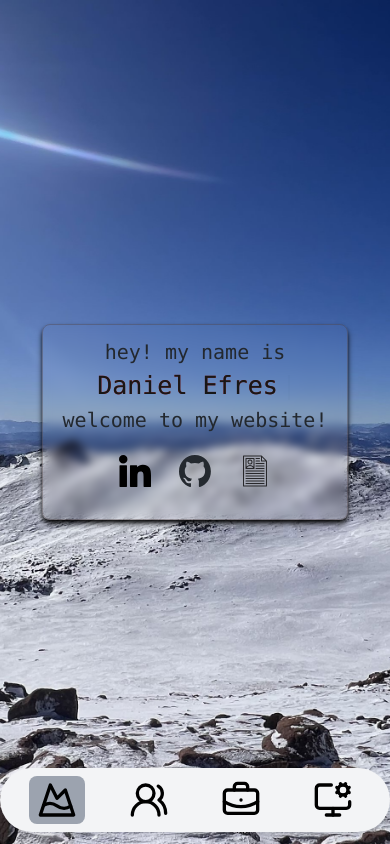
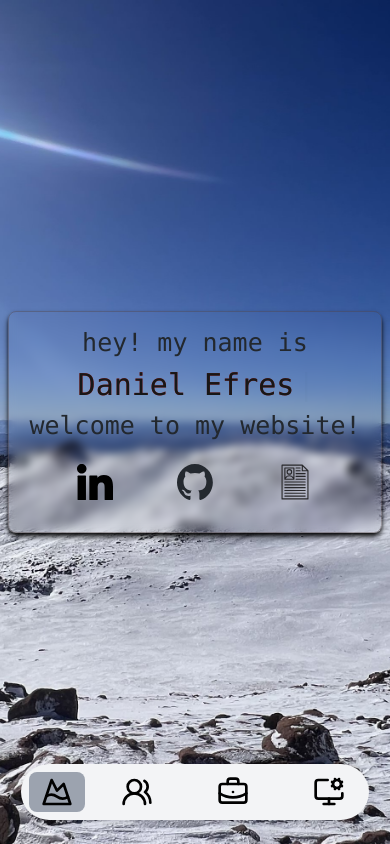
Before and after one commit to DanielJEfres/portfolio, a Next.js app: page / in a window 390 px wide. Built offline with nearby package versions, Linux system fonts and the light colour scheme; what tailwindcss-animated would draw is missing.

Commit message:
ok navbar done fr now

```diff
--- a/app/about/page.tsx
+++ b/app/about/page.tsx
@@ -3,7 +3,7 @@
 
 
 export default function AboutMe() {
-    return ( <div className="bg-white z-50">
-        <h1 className="text-4xl text-center pt-10 text-white">About</h1>
+    return ( <div className="">
+        <h1 className="text-4xl text-center pt-10 text-[#23282e] font-mono ">About Me</h1>
     </div>)
 }
--- a/app/components/navbar.tsx
+++ b/app/components/navbar.tsx
@@ -19,17 +19,17 @@ const Navigationbar = () => {
 
     return (
         <div
-            className={`fixed flex justify-center md:justify-between items-center gap-9 md:gap-6 font-roboto rounded-full shadow-md z-50 left-1/2 transform -translate-x-1/2 w-full md:w-3/4 py-2 md:px-6
-            bottom-3 md:top-3 md:bottom-auto transition-colors duration-200 ${navBackground}`}>
+            className={`fixed flex justify-center md:justify-between items-center gap-5 md:gap-6 font-roboto rounded-full shadow-md z-50 left-1/2 transform -translate-x-1/2 px-2 md:w-3/4 py-2 md:px-6
+            bottom-6 md:top-3 md:bottom-auto transition-colors duration-200  ${navBackground}`}>
             <div className="flex items-center justify-center md:justify-start gap-8">
                 {nav
                     .filter((item) => item.name === 'Home')
                     .map((item) => (
                         <Link href={item.path} key={item.name} className="group">
                             <div
-                                className={`flex items-center gap-1 md:gap-2 px-2 md:px-4 py-1 rounded-lg transition duration-300
+                                className={`flex items-center gap-1 md:gap-2 px-3 md:px-4 py-1 rounded-lg transition duration-300
                                 ${path === item.path ? 'bg-gray-400 text-black' : 'hover:bg-gray-400 hover:text-gray-600'}`}>
-                                <item.icon className={`w-10 h-10 md:w-7 md:h-7 transition-colors duration-200`} stroke={path === '/' ? 'black' : 'white'} />
+                                <item.icon className={`w-8 h-8 transition-colors duration-200`} stroke={path === '/' ? 'black' : 'white'} />
                                 <span className={`hidden md:block text-[10px] transition-colors duration-200 font-mono md:text-[20px] ${textColor}`}>
                                     {item.name}
                                 </span>
@@ -37,14 +37,14 @@ const Navigationbar = () => {
                         </Link>
                     ))}
             </div>
-            <div className="flex items-center justify-center md:justify-end gap-9 md:gap-3">
+            <div className="flex items-center justify-center md:justify-end gap-8 md:gap-3">
                 {nav
                     .filter((item) => item.name !== 'Home')
                     .map((item) => (
                         <Link href={item.path} key={item.name} className="group">
                             <div
-                                className={`flex items-center gap-1 md:gap-2 px-2 md:px-4 py-1 rounded-lg transition duration-300 ${path === item.path ? 'bg-gray-400 text-black' : 'hover:bg-gray-400 hover:text-gray-600'}`}>
-                                <item.icon className={`w-10 h-10 md:w-7 md:h-7 transition-colors duration-200`} stroke={path === '/' ? 'black' : 'white'} />
+                                className={`flex items-center gap-1 md:gap-2 px-4 md:px-4 py-1 rounded-lg transition duration-300 ${path === item.path ? 'bg-gray-400 text-black' : 'hover:bg-gray-400 hover:text-gray-600'}`}>
+                                <item.icon className={`w-8 h-8 transition-colors duration-200`} stroke={path === '/' ? 'black' : 'white'} />
                                 <span className={`hidden md:block text-[10px] transition-colors duration-200 font-mono md:text-[20px] ${textColor}`}>
                                     {item.name}
                                 </span>
--- a/app/components/socialsbuttons.tsx
+++ b/app/components/socialsbuttons.tsx
@@ -3,20 +3,20 @@ import Link from 'next/link'
 
 const SocialLinks = () => {
   return (
-    <div className="flex justify-center items-center gap-3">
+    <div className="flex justify-center items-center gap-12">
       <Link href="https://www.linkedin.com/in/daniel-efres/" aria-label="LinkedIn">
         <div className="p-2 rounded-lg hover:bg-blue-700 transition duration-300">
-          <img src="/images/linkedin.svg" className="w-8 h-8 md:w-10 md:h-10" />
+          <img src="/images/linkedin.svg" className="w-9 h-9 md:w-11 md:h-11" />
         </div>
       </Link>
       <Link href="https://github.com/DanielJEfres"  aria-label="GitHub">
         <div className="p-2 rounded-lg hover:bg-blue-700 transition duration-300">
-          <img src="/images/github-mark.svg" className="w-8 h-8 md:w-10 md:h-10" />
+          <img src="/images/github-mark.svg" className="w-9 h-9 md:w-11 md:h-11" />
         </div>
       </Link>
       <Link href="/resume.pdf" aria-label="Resume">
         <div className="p-2 rounded-lg hover:bg-blue-700 transition duration-300">
-          <img src="/images/resume.svg" className="w-8 h-8 md:w-10 md:h-10" />
+          <img src="/images/resume.svg" className="w-9 h-9 md:w-11 md:h-11" />
         </div>
       </Link>
     </div>
--- a/app/layout.tsx
+++ b/app/layout.tsx
@@ -25,9 +25,9 @@ export default function RootLayout({
 }>) {
   return (
     <html>
-      <body>
+      <body className="bg-[#F3F4F6]">
         <Navigationbar />
-        <main className={`${geistSans.variable} ${geistMono.variable} antialiased animate-fadeIn bg-white`}>
+        <main className={`${geistSans.variable} ${geistMono.variable} antialiased animate-fadeIn`}>
           {children}
         </main>
       </body>
--- a/app/page.tsx
+++ b/app/page.tsx
@@ -7,13 +7,13 @@ export default function Home() {
     return (
         <main className="relative bg-bannerImg bg-no-repeat bg-cover bg-bottom w-full h-screen flex items-center justify-center">
             <div className="relative backdrop-blur-sm border rounded-lg overflow-hidden border-[#524242]/40 shadow-md shadow-black sm:items-start mt-5 mb-5 px-5 sm:px-[20px] md:px-[30px] lg:px-[40px] xl:px-[50px] animate-fadeIn">
-                <h1 className="text-[#23282e] flex justify-center items-center text-[20px] md:text-[30px] lg:text-[35px] font-mono mt-3">
+                <h1 className="text-[#23282e] flex justify-center items-center text-[25px] md:text-[30px] lg:text-[35px] font-mono mt-3">
                     hey! my name is
                 </h1>
-                <h1 className="bg-gradient-to-r from-red-600 to-red-900 bg-clip-text flex  justify-center items-center text-[25px] md:text-[45px] lg:text-[55px] font-mono">
+                <h1 className="bg-gradient-to-r from-red-600 to-red-900 bg-clip-text flex  justify-center items-center text-[30px] md:text-[45px] lg:text-[55px] font-mono">
                     <Typewriters />
                 </h1>
-                <h1 className="text-[#23282e] flex  justify-center items-center text-[20px] md:text-[30px] lg:text-[35px] font-mono">
+                <h1 className="text-[#23282e] flex  justify-center items-center text-[25px] md:text-[30px] lg:text-[35px] font-mono">
                     welcome to my website!
                 </h1>
 
```
